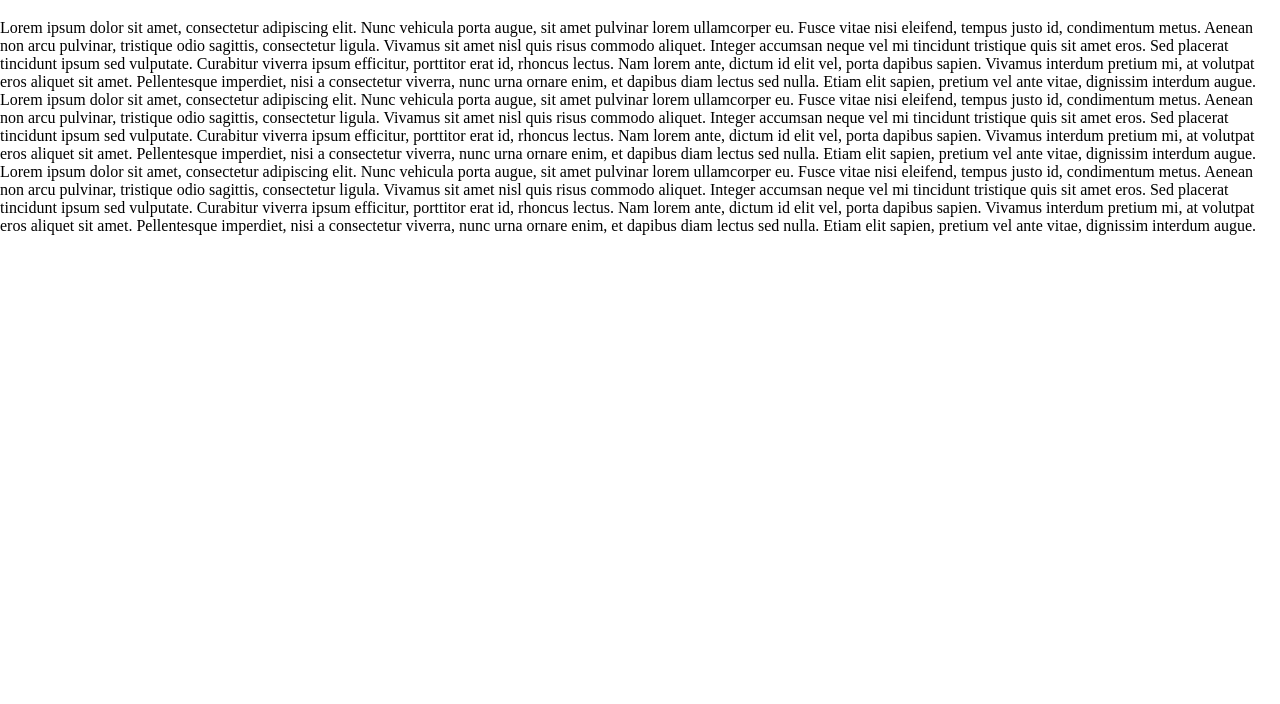
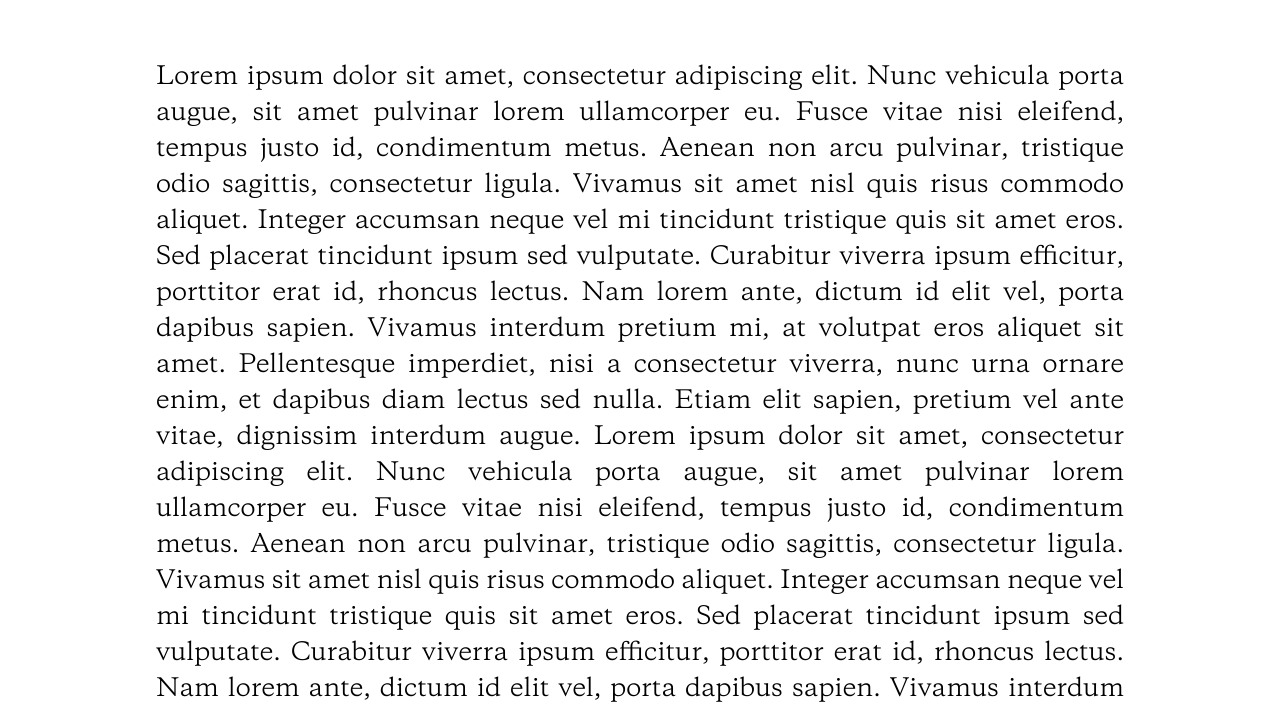
Before and after one commit to camigomez35/NavigationTest, a website: page public/index.html in a window 1280 px wide. Shown: the part 705-1409 px from the top of the page. Before the commit the page ends 956 px from the top, so only its background shows below. Drawn offline with Linux system fonts and the light colour scheme; files whose address does not match are found by name.

Commit message:
Center text

```diff
--- a/public/index.html
+++ b/public/index.html
@@ -7,6 +7,7 @@
 </head>
 
 <body>
+  <div id="back"></div>
 
   <nav id="navbar" class="nav nav__pointer">
 
@@ -14,31 +15,32 @@
   <div class="container">
     <img src="./images/background-image.jpg" alt="background-image" class="container__image-backgrond">
     <h1>Container</h1>
-    <p>
+    <div class="content">
+      <p class="content__primary">
         Lorem ipsum dolor sit amet, consectetur adipiscing elit. Nunc vehicula porta augue, sit amet pulvinar lorem ullamcorper eu.
-        Fusce vitae nisi eleifend, tempus justo id, condimentum metus. Aenean non arcu pulvinar, tristique odio sagittis, consectetur
-        ligula. Vivamus sit amet nisl quis risus commodo aliquet. Integer accumsan neque vel mi tincidunt tristique quis sit
-        amet eros. Sed placerat tincidunt ipsum sed vulputate. Curabitur viverra ipsum efficitur, porttitor erat id, rhoncus
-        lectus. Nam lorem ante, dictum id elit vel, porta dapibus sapien. Vivamus interdum pretium mi, at volutpat eros aliquet
-        sit amet. Pellentesque imperdiet, nisi a consectetur viverra, nunc urna ornare enim, et dapibus diam lectus sed nulla.
-        Etiam elit sapien, pretium vel ante vitae, dignissim interdum augue.
+        Fusce vitae nisi eleifend, tempus justo id, condimentum metus. Aenean non arcu pulvinar, tristique odio sagittis,
+        consectetur ligula. Vivamus sit amet nisl quis risus commodo aliquet. Integer accumsan neque vel mi tincidunt tristique
+        quis sit amet eros. Sed placerat tincidunt ipsum sed vulputate. Curabitur viverra ipsum efficitur, porttitor erat
+        id, rhoncus lectus. Nam lorem ante, dictum id elit vel, porta dapibus sapien. Vivamus interdum pretium mi, at volutpat
+        eros aliquet sit amet. Pellentesque imperdiet, nisi a consectetur viverra, nunc urna ornare enim, et dapibus diam
+        lectus sed nulla. Etiam elit sapien, pretium vel ante vitae, dignissim interdum augue. Lorem ipsum dolor sit amet,
+        consectetur adipiscing elit. Nunc vehicula porta augue, sit amet pulvinar lorem ullamcorper eu. Fusce vitae nisi
+        eleifend, tempus justo id, condimentum metus. Aenean non arcu pulvinar, tristique odio sagittis, consectetur ligula.
+        Vivamus sit amet nisl quis risus commodo aliquet. Integer accumsan neque vel mi tincidunt tristique quis sit amet
+        eros. Sed placerat tincidunt ipsum sed vulputate. Curabitur viverra ipsum efficitur, porttitor erat id, rhoncus lectus.
+        Nam lorem ante, dictum id elit vel, porta dapibus sapien. Vivamus interdum pretium mi, at volutpat eros aliquet sit
+        amet. Pellentesque imperdiet, nisi a consectetur viverra, nunc urna ornare enim, et dapibus diam lectus sed nulla.
+        Etiam elit sapien, pretium vel ante vitae, dignissim interdum augue. Lorem ipsum dolor sit amet, consectetur adipiscing
+        elit. Nunc vehicula porta augue, sit amet pulvinar lorem ullamcorper eu. Fusce vitae nisi eleifend, tempus justo
+        id, condimentum metus. Aenean non arcu pulvinar, tristique odio sagittis, consectetur ligula. Vivamus sit amet nisl
+        quis risus commodo aliquet. Integer accumsan neque vel mi tincidunt tristique quis sit amet eros. Sed placerat tincidunt
+        ipsum sed vulputate. Curabitur viverra ipsum efficitur, porttitor erat id, rhoncus lectus. Nam lorem ante, dictum
+        id elit vel, porta dapibus sapien. Vivamus interdum pretium mi, at volutpat eros aliquet sit amet. Pellentesque imperdiet,
+        nisi a consectetur viverra, nunc urna ornare enim, et dapibus diam lectus sed nulla. Etiam elit sapien, pretium vel
+        ante vitae, dignissim interdum augue.
+      </p>
+    </div>
 
-        Lorem ipsum dolor sit amet, consectetur adipiscing elit. Nunc vehicula porta augue, sit amet pulvinar lorem ullamcorper eu.
-        Fusce vitae nisi eleifend, tempus justo id, condimentum metus. Aenean non arcu pulvinar, tristique odio sagittis, consectetur
-        ligula. Vivamus sit amet nisl quis risus commodo aliquet. Integer accumsan neque vel mi tincidunt tristique quis sit
-        amet eros. Sed placerat tincidunt ipsum sed vulputate. Curabitur viverra ipsum efficitur, porttitor erat id, rhoncus
-        lectus. Nam lorem ante, dictum id elit vel, porta dapibus sapien. Vivamus interdum pretium mi, at volutpat eros aliquet
-        sit amet. Pellentesque imperdiet, nisi a consectetur viverra, nunc urna ornare enim, et dapibus diam lectus sed nulla.
-        Etiam elit sapien, pretium vel ante vitae, dignissim interdum augue.
-
-        Lorem ipsum dolor sit amet, consectetur adipiscing elit. Nunc vehicula porta augue, sit amet pulvinar lorem ullamcorper eu.
-        Fusce vitae nisi eleifend, tempus justo id, condimentum metus. Aenean non arcu pulvinar, tristique odio sagittis, consectetur
-        ligula. Vivamus sit amet nisl quis risus commodo aliquet. Integer accumsan neque vel mi tincidunt tristique quis sit
-        amet eros. Sed placerat tincidunt ipsum sed vulputate. Curabitur viverra ipsum efficitur, porttitor erat id, rhoncus
-        lectus. Nam lorem ante, dictum id elit vel, porta dapibus sapien. Vivamus interdum pretium mi, at volutpat eros aliquet
-        sit amet. Pellentesque imperdiet, nisi a consectetur viverra, nunc urna ornare enim, et dapibus diam lectus sed nulla.
-        Etiam elit sapien, pretium vel ante vitae, dignissim interdum augue.
-      </p>
   </div>
   <script type="text/javascript" src="./js/main.js"></script>
 
--- a/public/styles/main.css
+++ b/public/styles/main.css
@@ -3,6 +3,10 @@
 body {
   margin: 0;
   padding: 0;
+}
+
+body.body--open #back{
+  visibility: visible;
 }
 
 /* Navigation */
@@ -70,7 +74,6 @@ body {
   padding: 0 24px;
 }
 
-
 .nav .nav__primary .nav__secondary li > a:hover {
   background-color: #eee;
 }
@@ -83,14 +86,17 @@ body {
   padding-bottom: 12px;
 }
 
+/* Edn Navigation */
+
 /* Logo */
 .nav .nav__logo img {
   padding: 24px 48px 24px 24px;
   height: 19px;
   width: 60px;
 }
+/* End Logo */
 
-/* Content */
+/* Container page */
 .container {
   margin: 1px solid black;
   background-color: rgba(128, 128, 128, 0);
@@ -100,7 +106,31 @@ body {
   width: 100%;
   height: 640px;
 }
+/* End container page*/
 
+#back {
+  position: fixed;
+  top: 72px;
+  left: 0;
+  right: 0;
+  bottom: 0;
+  background-color: rgba(0, 0, 0, 0.5);
+  visibility: hidden;
+}
+
+/* Main text */
+.content {
+  font: 24px/36px Galaxie;
+  text-align:center;
+  margin: 60px;
+}
+.content__primary {
+  max-width: 968px;
+  text-align: justify;
+  margin: auto;
+  padding: 0;
+}
+/* End Main text */
 
 @media only screen and (max-width: 768px) {
   .nav {
```
